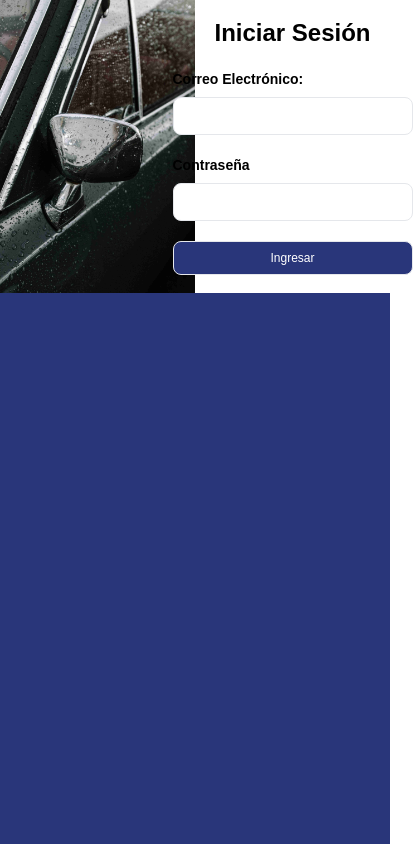
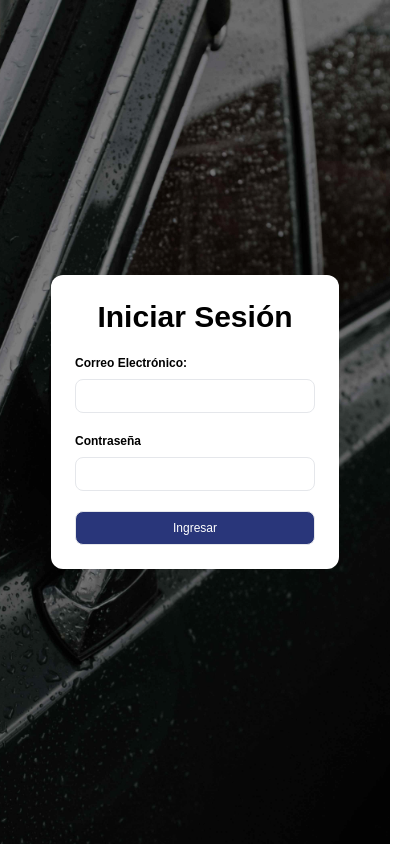
Before and after one commit to Rysth/REACT-MerkautoEC, a React (Create React App) app: page / in a window 390 px wide. Shown: the whole page, 413 px wide, since content can reach past the window. Built offline with nearby package versions, Linux system fonts and the light colour scheme; no server answers; a web font is replaced by a local one.

Commit message:
Finish login page mobile version.

```diff
--- a/src/pages/Login/Login.js
+++ b/src/pages/Login/Login.js
@@ -2,22 +2,22 @@ import VehicleImage from '../../assets/images/vehicles/vehicle_1.jpg';
 
 function Login() {
   return (
-    <section className="w-full bg-white">
-      <div className="grid grid-cols-2">
-        <picture className="h-full">
+    <section className="w-full h-full bg-white">
+      <div className="relative grid items-center justify-center h-full sm:grid-cols-2">
+        <picture className="absolute top-0 bottom-0 left-0 right-0 h-full sm:relative">
           <img
             src={VehicleImage}
             alt="Portrait vehicle"
-            className="object-cover w-full h-full max-h-screen "
+            className="object-cover w-full h-full max-h-screen brightness-50 sm:brightness-100"
           />
         </picture>
-        <article className="flex flex-col items-center justify-center">
+        <article className="relative z-20 flex flex-col items-center justify-center p-6 bg-white sm:bg-none rounded-xl ">
           <header>
-            <h2 className="text-2xl font-bold sm:text-4xl md:text-5xl">
+            <h2 className="text-3xl font-bold sm:text-4xl md:text-5xl">
               Iniciar Sesión
             </h2>
           </header>
-          <form className="grid gap-5 mt-5 text-sm sm:mt-10 w-60">
+          <form className="grid gap-5 mt-5 text-xs sm:text-sm sm:mt-10 w-60">
             <fieldset>
               <label
                 htmlFor="email"
@@ -46,7 +46,7 @@ function Login() {
                 />
               </label>
             </fieldset>
-            <fieldset className="flex items-center justify-end gap-1 mt-auto">
+            <fieldset className="flex items-center justify-end gap-1">
               <button
                 type="button"
                 className="float-right w-full !p-2 btn btn-info"
```
